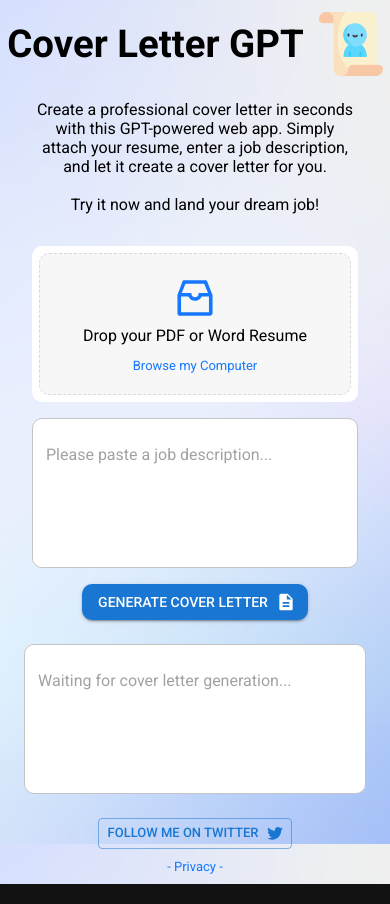
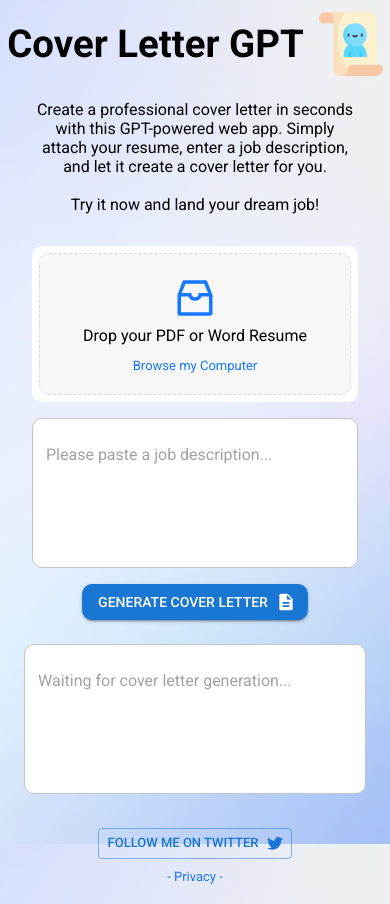
Before and after one commit to macsampson/cover-letter-gpt, a React (Vite) app in the folder client/: page / in a window 390 px wide. Built offline with nearby package versions, Linux system fonts and the light colour scheme.

Commit message:
fix footer

```diff
--- a/client/src/App.css
+++ b/client/src/App.css
@@ -220,3 +220,17 @@
 	color: #6aa8ff;
 	cursor: pointer;
 }
+
+.footer {
+	position: absolute;
+	bottom: 0;
+	width: 100%;
+	padding: 10px;
+}
+
+/* create media query to make footer position relative on mobile */
+@media (max-width: 600px) {
+	.footer {
+		position: relative;
+	}
+}
--- a/client/src/App.tsx
+++ b/client/src/App.tsx
@@ -159,7 +159,7 @@
 					open={state.alert}
 					onAlertClose={handleAlertClose}
 				/>
-
+				<footer className="footer">
 					<Grid2
 						style={{ textAlign: 'center' }}
 						display="flex"
@@ -186,6 +186,7 @@
 					>
 						<PrivacyPolicy />
 					</Grid2>
+				</footer>
 			</ThemeProvider>
 		</main>
 	)
```
Lines whose indentation alone changed are shown as unchanged.
